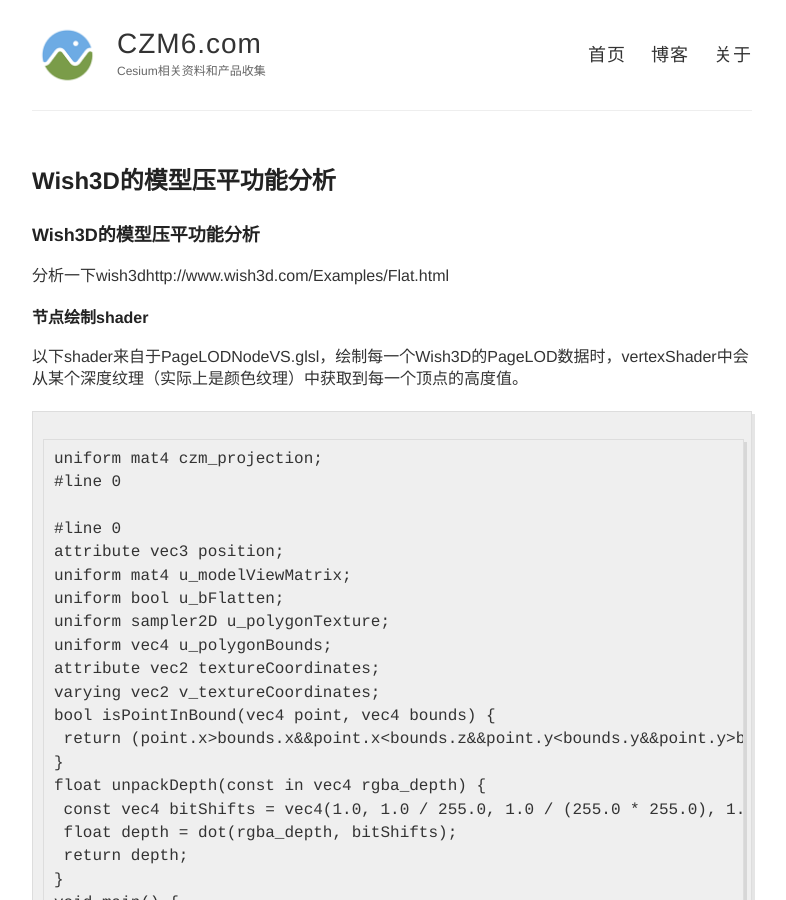
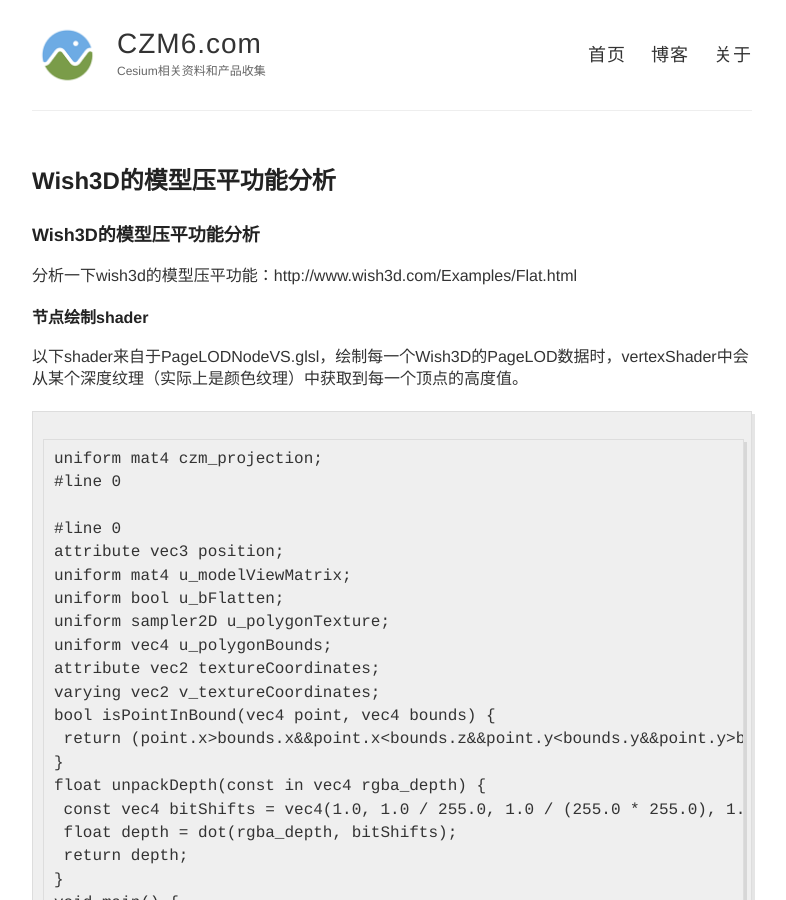
Before and after one commit to vtxf/czm6, a Jekyll site: the page built from _posts/2018-8-6-wish3d-flat.md, in a window 1280 px wide and 900 px high. Shown: the whole window, without its empty margins (248-1034 px from the left). Built offline with Jekyll 4.4.1, drawn with Linux system fonts in a browser that asks for light colours; comment, search, counter and statistics services are not loaded.

Commit message:
修改文章内容

```diff
--- a/_posts/2018-8-6-wish3d-flat.md
+++ b/_posts/2018-8-6-wish3d-flat.md
@@ -5,7 +5,8 @@
 
 ### Wish3D的模型压平功能分析
 
-分析一下wish3dhttp://www.wish3d.com/Examples/Flat.html
+分析一下wish3d的模型压平功能：http://www.wish3d.com/Examples/Flat.html
+<!-- more -->
 
 ##### 节点绘制shader
 以下shader来自于PageLODNodeVS.glsl，绘制每一个Wish3D的PageLOD数据时，vertexShader中会从某个深度纹理（实际上是颜色纹理）中获取到每一个顶点的高度值。
```
